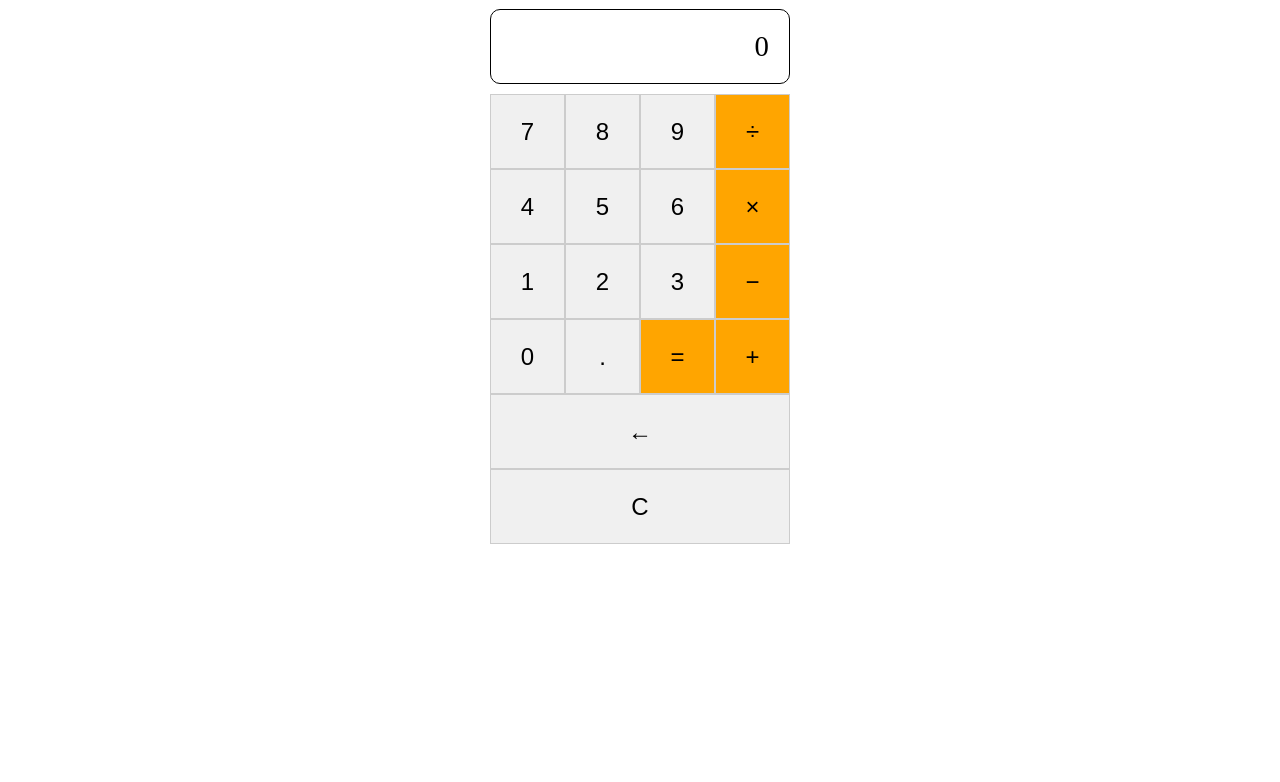
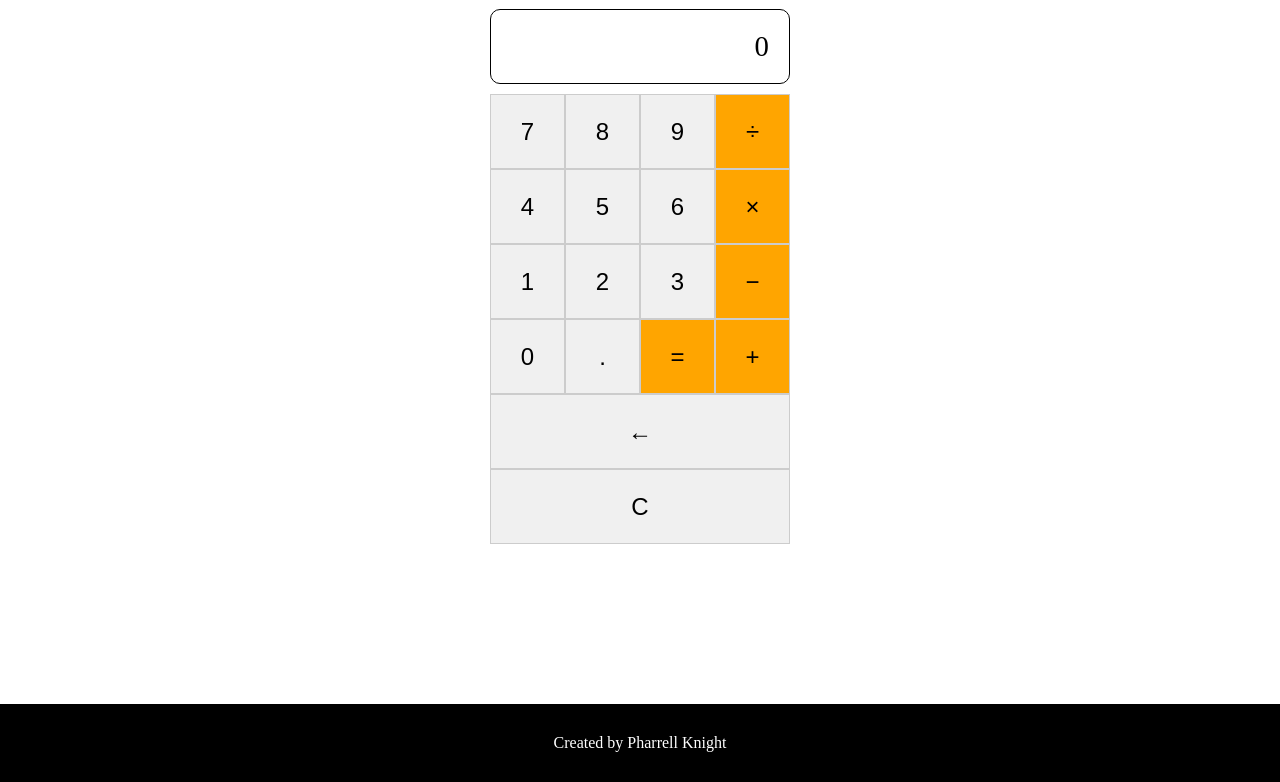
Before and after one commit to 9jaMuwahid/calc, a plain HTML site: page index.html in a window 1280 px wide. Shown: the part 78-860 px from the top of the page. Before the commit the page ends 800 px from the top, so only its background shows below. Drawn offline with Linux system fonts and the light colour scheme.

Commit message:
I added a footer just for presentation

```diff
--- a/index.html
+++ b/index.html
@@ -38,6 +38,7 @@
         </div>
     </div>
 
+    <footer> Created by Pharrell Knight</footer>
 
     <script src="script.js"></script>
 </body>
--- a/styles.css
+++ b/styles.css
@@ -66,3 +66,14 @@ button.backspace {
 button.operator{
     background-color: orange;
 }
+
+footer{
+    background-color: black;
+    color: white;
+    padding:30px;
+    display: flex;
+    align-items: center;
+    justify-content: center;
+
+    margin-top: 20vh;
+}
```
